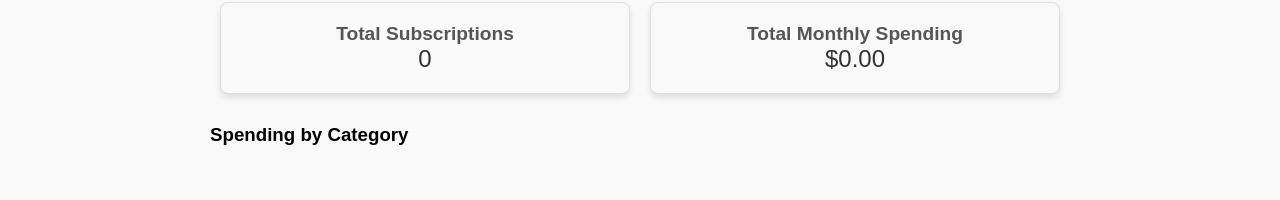
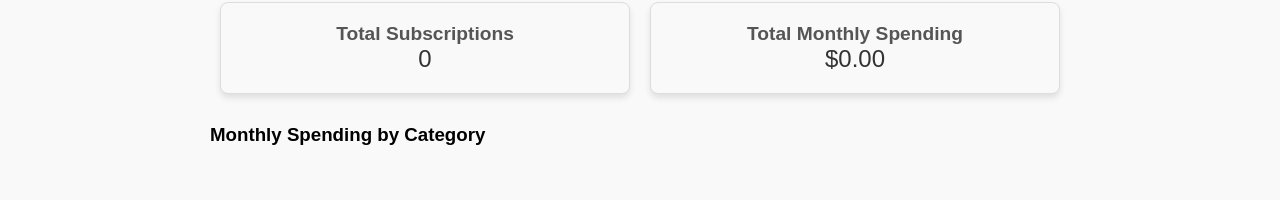
Before and after one commit to iSkewb/BreakFree, a React (Create React App) app in the folder predictive-subscription-tool/: page /dashboard in a window 1280 px wide. Shown: the part 175-375 px from the top of the page. Built offline with nearby package versions, Linux system fonts and the light colour scheme.

Commit message:
added "monthly"

```diff
--- a/predictive-subscription-tool/src/pages/Dashboard.js
+++ b/predictive-subscription-tool/src/pages/Dashboard.js
@@ -66,7 +66,7 @@ const Dashboard = () => {
 
       {/* Category Pie Chart Section */}
       <div className="dashboard-category-pie-chart">
-        <h3>Spending by Category</h3>
+        <h3>Monthly Spending by Category</h3>
         <CategoryPieChart data={getCategoryData()} /> {/* Render the CategoryPieChart component */}
       </div>
 
```
